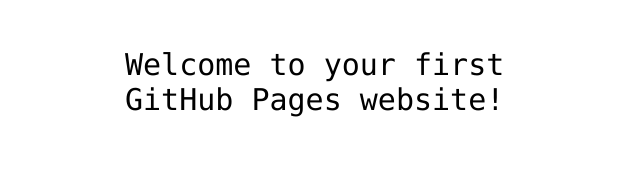
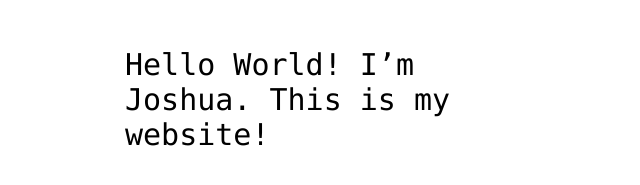
Before and after one commit to edyjk1/edyjk1.github.io, a plain HTML site: page index.html in a window 1280 px wide. Shown: the part 341-526 px from the top of the page, without its empty margins (315-955 px from the left). Drawn offline with Linux system fonts and the light colour scheme.

Commit message:
Update index.html

```diff
--- a/index.html
+++ b/index.html
@@ -12,7 +12,7 @@
 <img src="https://octodex.github.com/images/daftpunktocat-thomas.gif" id="octocat" alt="octocat-gif" />
 
 <!-- Change this code here by copy and pasting your template on line 15 -->
-<p>Welcome to your first GitHub Pages website!</p>
+<p>Hello World! I’m Joshua. This is my website!</p>
 
 </body>
 </html>
```
